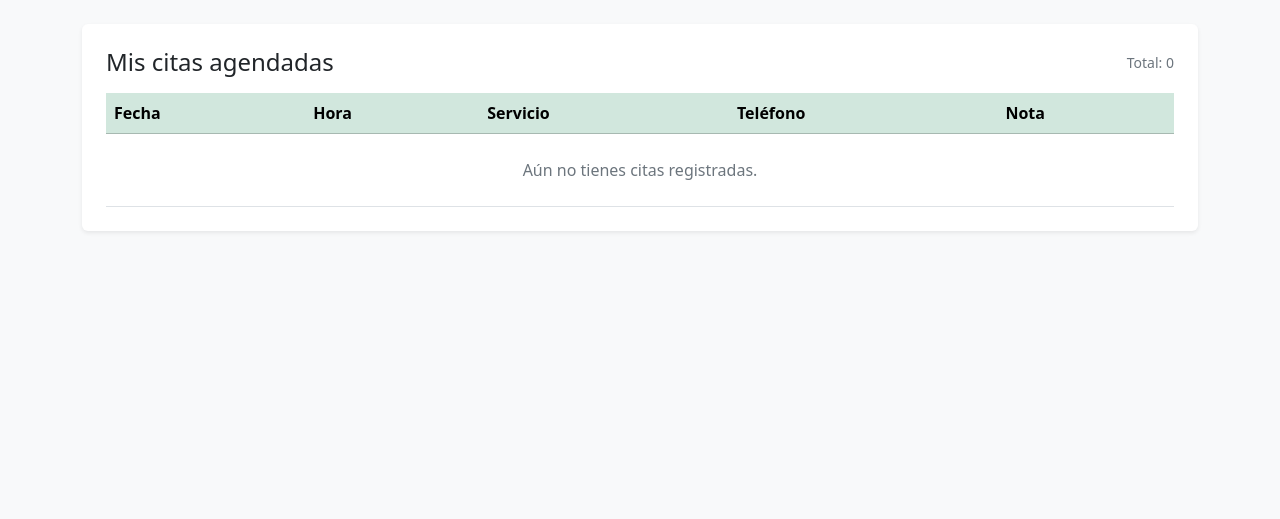
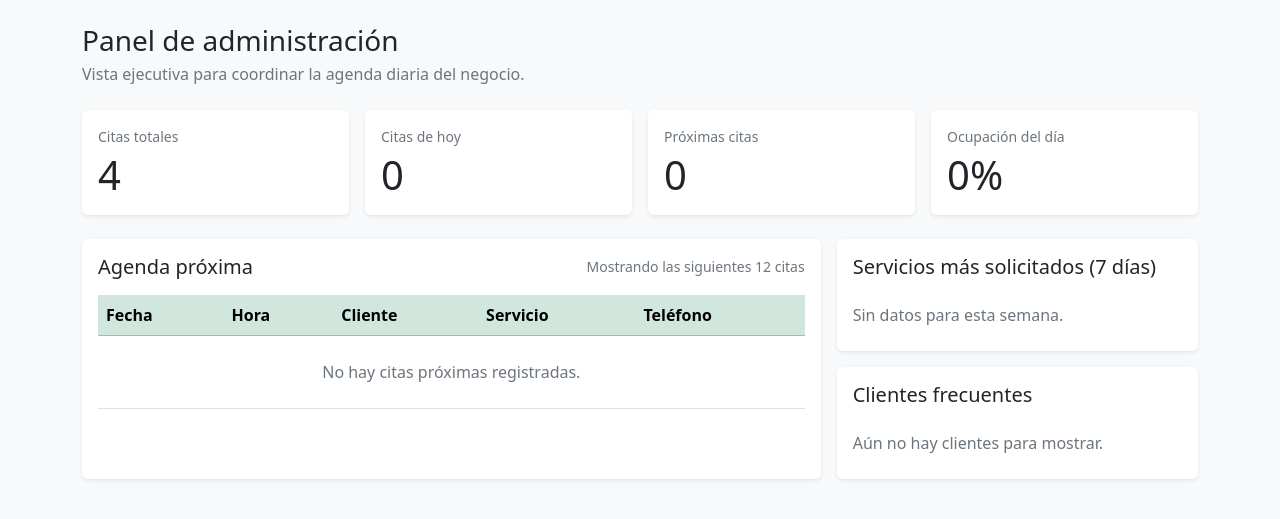
Before and after one commit to adalbertomejia/dateApp01, a Django app: page /users/dashboard/ in a window 1280 px wide. Shown: the part 73-592 px from the top of the page. Run offline with Django 5.2, Linux system fonts and the light colour scheme; a user stored in the database is signed in; data comes from the database, SQL or seed files in the repository; tables that the repository leaves empty hold one stand-in row (values such as "Sample post").

Commit message:
Rediseña dashboard para panel administrativo

```diff
--- a/users/templates/users/dashboard.html
+++ b/users/templates/users/dashboard.html
@@ -3,7 +3,7 @@
 <head>
     <meta charset="UTF-8">
     <meta name="viewport" content="width=device-width, initial-scale=1.0">
-    <title>Mi panel</title>
+    <title>Panel</title>
     <link href="https://cdn.jsdelivr.net/npm/bootstrap@5.3.3/dist/css/bootstrap.min.css" rel="stylesheet" integrity="sha384-QWTKZyjpPEjISv5WaRU9OFeRpok6YctnYmDr5pNlyT2bRjXh0JMhjY6hW+ALEwIH" crossorigin="anonymous">
 </head>
 <body class="bg-light">
@@ -22,6 +22,125 @@
 </nav>
 
 <main class="container py-4">
+{% if is_admin_panel %}
+    <section class="mb-4">
+        <h1 class="h3 mb-1">Panel de administración</h1>
+        <p class="text-secondary mb-0">Vista ejecutiva para coordinar la agenda diaria del negocio.</p>
+    </section>
+
+    <section class="row g-3 mb-4">
+        <div class="col-12 col-md-6 col-xl-3">
+            <div class="card border-0 shadow-sm h-100">
+                <div class="card-body">
+                    <p class="text-secondary small mb-1">Citas totales</p>
+                    <p class="display-6 mb-0">{{ total_appointments }}</p>
+                </div>
+            </div>
+        </div>
+        <div class="col-12 col-md-6 col-xl-3">
+            <div class="card border-0 shadow-sm h-100">
+                <div class="card-body">
+                    <p class="text-secondary small mb-1">Citas de hoy</p>
+                    <p class="display-6 mb-0">{{ today_total }}</p>
+                </div>
+            </div>
+        </div>
+        <div class="col-12 col-md-6 col-xl-3">
+            <div class="card border-0 shadow-sm h-100">
+                <div class="card-body">
+                    <p class="text-secondary small mb-1">Próximas citas</p>
+                    <p class="display-6 mb-0">{{ upcoming_total }}</p>
+                </div>
+            </div>
+        </div>
+        <div class="col-12 col-md-6 col-xl-3">
+            <div class="card border-0 shadow-sm h-100">
+                <div class="card-body">
+                    <p class="text-secondary small mb-1">Ocupación del día</p>
+                    <p class="display-6 mb-0">{{ occupancy_rate }}%</p>
+                </div>
+            </div>
+        </div>
+    </section>
+
+    <section class="row g-3">
+        <div class="col-12 col-xl-8">
+            <div class="card border-0 shadow-sm h-100">
+                <div class="card-body">
+                    <div class="d-flex justify-content-between align-items-center flex-wrap gap-2 mb-3">
+                        <h2 class="h5 mb-0">Agenda próxima</h2>
+                        <span class="text-secondary small">Mostrando las siguientes 12 citas</span>
+                    </div>
+                    <div class="table-responsive">
+                        <table class="table table-hover align-middle mb-0">
+                            <thead class="table-success">
+                                <tr>
+                                    <th>Fecha</th>
+                                    <th>Hora</th>
+                                    <th>Cliente</th>
+                                    <th>Servicio</th>
+                                    <th>Teléfono</th>
+                                </tr>
+                            </thead>
+                            <tbody>
+                            {% for appointment in upcoming_appointments %}
+                                <tr>
+                                    <td>{{ appointment.date }}</td>
+                                    <td>{{ appointment.time|time:"H:i" }}</td>
+                                    <td>{{ appointment.name }}</td>
+                                    <td>{{ appointment.get_service_display }}</td>
+                                    <td>{{ appointment.phone }}</td>
+                                </tr>
+                            {% empty %}
+                                <tr>
+                                    <td colspan="5" class="text-center text-secondary py-4">No hay citas próximas registradas.</td>
+                                </tr>
+                            {% endfor %}
+                            </tbody>
+                        </table>
+                    </div>
+                </div>
+            </div>
+        </div>
+
+        <div class="col-12 col-xl-4 d-flex flex-column gap-3">
+            <div class="card border-0 shadow-sm">
+                <div class="card-body">
+                    <h2 class="h5 mb-3">Servicios más solicitados (7 días)</h2>
+                    <ul class="list-group list-group-flush">
+                        {% for service in appointments_by_service %}
+                            <li class="list-group-item d-flex justify-content-between px-0">
+                                <span>{{ service.label }}</span>
+                                <span class="badge text-bg-success rounded-pill">{{ service.total }}</span>
+                            </li>
+                        {% empty %}
+                            <li class="list-group-item px-0 text-secondary">Sin datos para esta semana.</li>
+                        {% endfor %}
+                    </ul>
+                </div>
+            </div>
+
+            <div class="card border-0 shadow-sm">
+                <div class="card-body">
+                    <h2 class="h5 mb-3">Clientes frecuentes</h2>
+                    <ul class="list-group list-group-flush">
+                        {% for client in recent_clients %}
+                            <li class="list-group-item px-0">
+                                <div class="d-flex justify-content-between">
+                                    <span class="fw-semibold">{{ client.name }}</span>
+                                    <span class="badge text-bg-light border">{{ client.total_visits }} citas</span>
+                                </div>
+                                <small class="text-secondary">{{ client.phone }}</small>
+                            </li>
+                        {% empty %}
+                            <li class="list-group-item px-0 text-secondary">Aún no hay clientes para mostrar.</li>
+                        {% endfor %}
+                    </ul>
+                </div>
+            </div>
+        </div>
+    </section>
+{% else %}
     <div class="card shadow-sm border-0">
         <div class="card-body p-4">
             <div class="d-flex justify-content-between align-items-center flex-wrap gap-2 mb-3">
@@ -59,6 +178,7 @@
             </div>
         </div>
     </div>
+{% endif %}
 </main>
 </body>
 </html>
--- a/users/views.py
+++ b/users/views.py
@@ -1,8 +1,12 @@
+from datetime import date, timedelta
+
 from django.contrib.auth.decorators import login_required
+from django.db.models import Count
 from django.shortcuts import render, redirect
 
 from reservations.models import Appointment
 from .forms import CustomUserCreationForm
+
 
 def register(request):
     phone = request.GET.get('phone', '')
@@ -19,6 +23,51 @@ def register(request):
 
 @login_required
 def dashboard(request):
+    if request.user.is_nutritionist:
+        today = date.today()
+        week_end = today + timedelta(days=6)
+
+        all_appointments = Appointment.objects.order_by('date', 'time')
+        today_appointments = all_appointments.filter(date=today)
+        upcoming_appointments = all_appointments.filter(date__gte=today)
+
+        occupancy_rate = int((today_appointments.count() / 7) * 100) if today_appointments else 0
+
+        appointments_by_service = list(
+            upcoming_appointments
+            .filter(date__range=(today, week_end))
+            .values('service')
+            .annotate(total=Count('id'))
+            .order_by('-total')
+        )
+
+        service_labels = dict(Appointment.SERVICE_CHOICES)
+        for item in appointments_by_service:
+            item['label'] = service_labels.get(item['service'], item['service'])
+
+        recent_clients = (
+            upcoming_appointments
+            .values('name', 'phone')
+            .annotate(total_visits=Count('id'))
+            .order_by('-total_visits', 'name')[:5]
+        )
+
+        return render(
+            request,
+            'users/dashboard.html',
+            {
+                'is_admin_panel': True,
+                'today_appointments': today_appointments,
+                'upcoming_appointments': upcoming_appointments[:12],
+                'appointments_by_service': appointments_by_service,
+                'recent_clients': recent_clients,
+                'total_appointments': all_appointments.count(),
+                'today_total': today_appointments.count(),
+                'upcoming_total': upcoming_appointments.count(),
+                'occupancy_rate': occupancy_rate,
+            },
+        )
+
     appointments = (
         Appointment.objects.filter(user=request.user)
         .order_by('date', 'time')
@@ -26,5 +75,5 @@ def dashboard(request):
     return render(
         request,
         'users/dashboard.html',
-        {'appointments': appointments},
+        {'appointments': appointments, 'is_admin_panel': False},
     )
```
Also changed, not shown: users/tests.py (+28 -0 lines).
